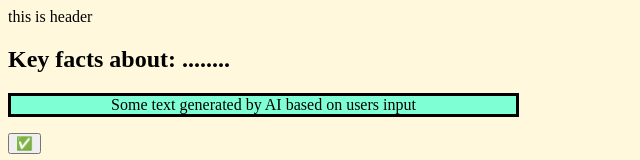
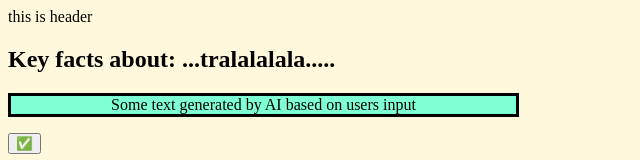
Before and after one commit to lammona/mem-bites, a Next.js app: page /memBite in a window 1280 px wide. Shown: the top 160 px of the page, without its empty margins (0-640 px from the left). Built offline with nearby package versions, Linux system fonts and the light colour scheme.

Commit message:
merging changes to main from create mem bite page

```diff
--- a/src/app/memBite/page.tsx
+++ b/src/app/memBite/page.tsx
@@ -9,7 +9,7 @@ export default function MemBite() {
       <Header />
 
 
-      <h2>Key facts about: ........</h2>
+      <h2>Key facts about: ...tralalalala.....</h2>
       <main>
         <Card />
         <Card />
```
